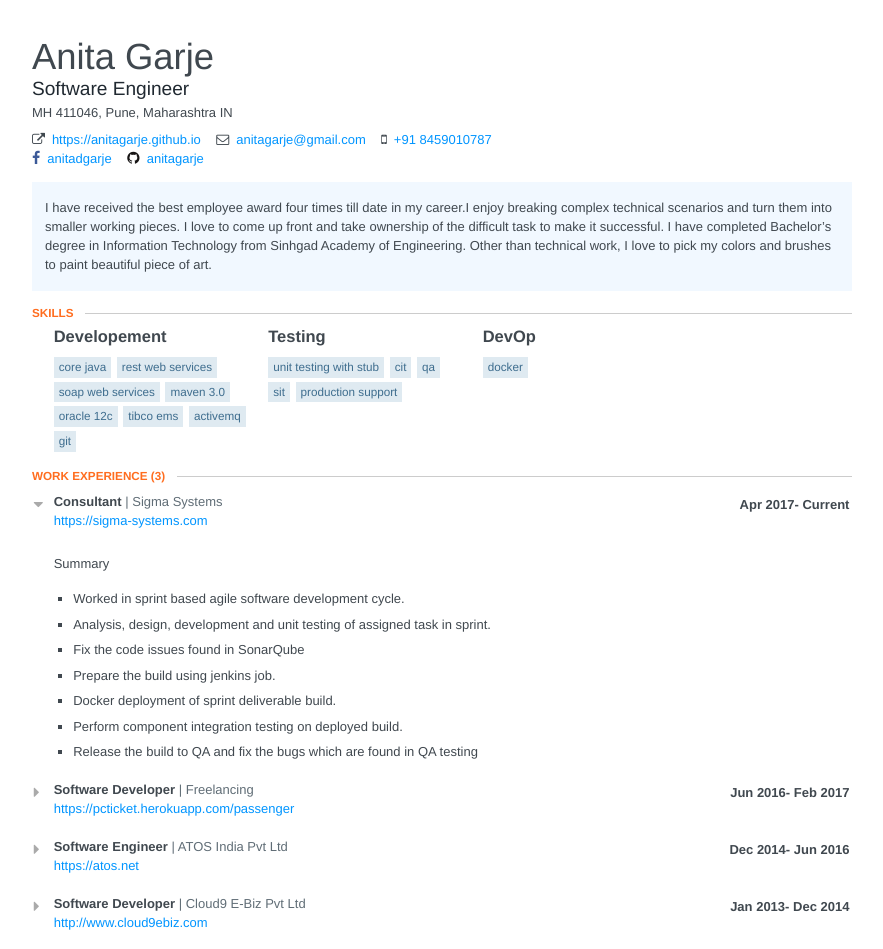
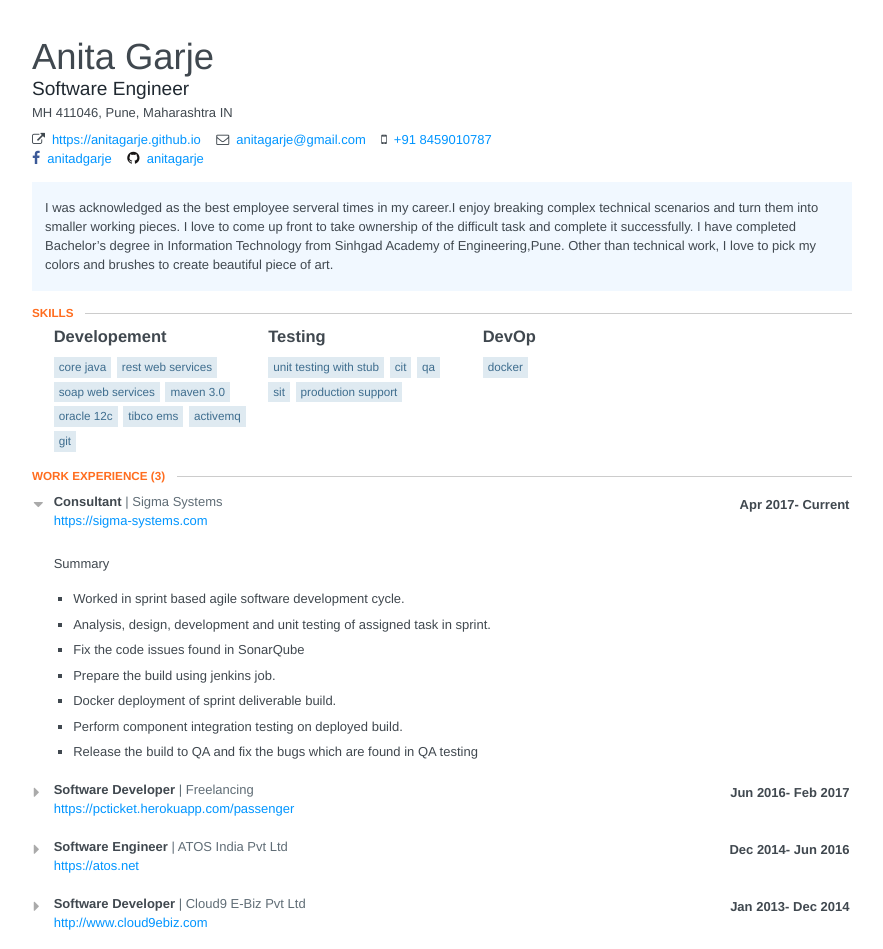
Before and after one commit to shikya/shikya.github.io, a website: page index.html in a window 1280 px wide. Shown: the top 949 px of the page, without its empty margins (198-1081 px from the left). Drawn offline with Linux system fonts and the light colour scheme.

Commit message:
Update index.html

```diff
--- a/index.html
+++ b/index.html
@@ -827,7 +827,7 @@ ul.courses li:hover {
 
     	<section class="section main-summary">
     		<section>
-    			<div><p>I have received the best employee award four times till date in my career.I enjoy breaking complex technical scenarios and turn them into smaller working pieces. I love to come up front and take ownership of the difficult task to make it successful. I have completed Bachelor’s degree in Information Technology from Sinhgad Academy of Engineering. Other than technical work, I love to pick my colors and brushes to paint beautiful piece of art.</p></div>
+    			<div><p>I was acknowledged as the best employee serveral times in my career.I enjoy breaking complex technical scenarios and turn them into smaller working pieces. I love to come up front to take ownership of the difficult task and complete it successfully. I have completed Bachelor’s degree in Information Technology from Sinhgad Academy of Engineering,Pune. Other than technical work, I love to pick my colors and brushes to create beautiful piece of art.</p></div>
        </section>
     	</section>
 
```
